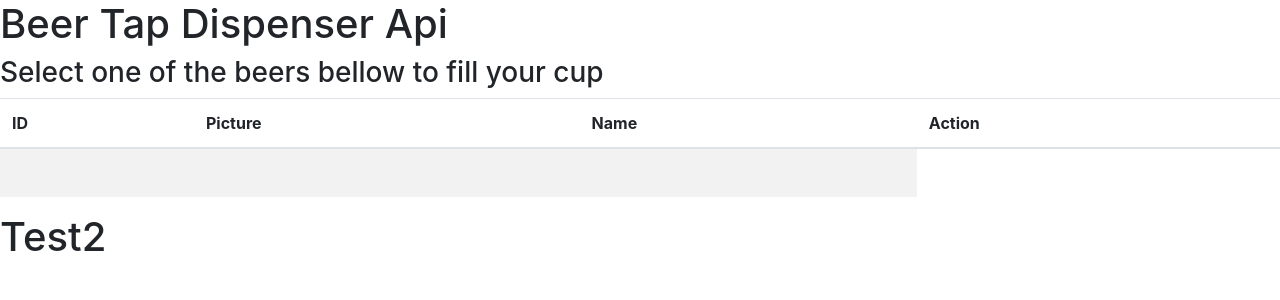
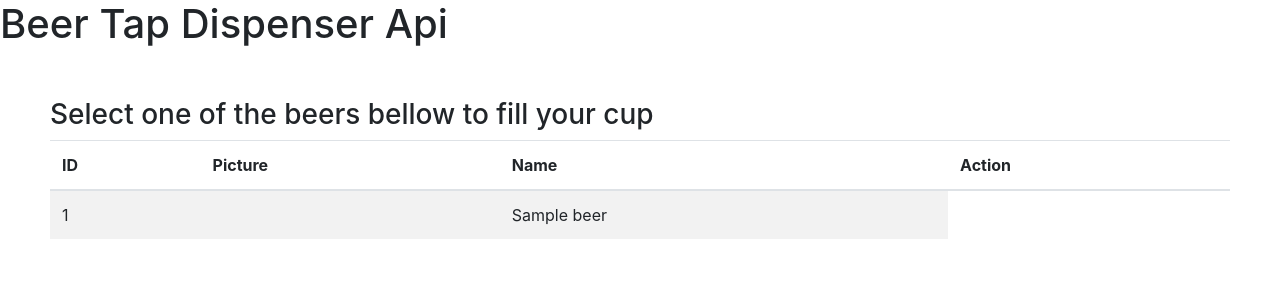
Before and after one commit to angheben/Beer-Tap-Dispenser-API, a Django app: page / in a window 1280 px wide. Shown: the top 300 px of the page. Run offline with Django 4.2, Linux system fonts and the light colour scheme; tables that the repository leaves empty hold one stand-in row (values such as "Sample post"); some libraries are stand-ins or nearby versions.

Commit message:
serilaizer.py edited, templates edited, api get method edited and working!

```diff
--- a/core/models.py
+++ b/core/models.py
@@ -3,7 +3,7 @@
 
 class Beer(models.Model):
     """
-    This class represent a beer
+    This class represent a beer object
     """
     type = [
         ("Pilsen", "Pilsen"),
@@ -20,7 +20,7 @@
     cost_per_liter = models.DecimalField(name='cost_per_liter', decimal_places=2, max_digits=10)
     flow_volume = models.DecimalField(name='flow_volume', decimal_places=2, max_digits=10)
     type = models.CharField(name="type", choices=type, max_length=100)
-    image = StdImageField(name='image', upload_to='beer_pictures', variations={"thumb": {"width": 100, "height": 200,
+    image = StdImageField(name='image', upload_to='beer_pictures', variations={"thumb": {"width": 50, "height": 100,
                                                                                          "crop": True}})
     times_used = models.IntegerField(name='times_used', default=0)
 
--- a/core/serializer.py
+++ b/core/serializer.py
@@ -3,4 +3,6 @@
 
 
 class BeerSerializer(serializers.Serializer):
-    fields = ['id', 'name', 'brand', 'cost_per_liter', 'flow_volume', 'times_used']
+    class Meta:
+        model = Beer
+        fields = ['id', 'name', 'brand', 'cost_per_liter', 'flow_volume', 'times_used']
--- /dev/null
+++ b/core/static/css/style.css
@@ -0,0 +1,3 @@
+.row {
+  margin: 50px; /* this will add a margin of 20 pixels to all sides of the element */
+}
--- a/core/templates/base.html
+++ b/core/templates/base.html
@@ -1,11 +1,13 @@
 
 <!DOCTYPE html>
 {% load bootstrap4 %}
+{% bootstrap_css %}
+{% load static %}
 <html lang="en">
 <head>
     <meta charset="UTF-8">
     <meta name="viewport" content="width=device.width, initial-scale=1, shrink-to-fit-=no">
-    {% bootstrap_css %}
+    <link rel="stylesheet" href="{% static '/css/style.css' %}">
     <title> Beer Tap Dispenser API </title>
 </head>
 <body>
--- a/core/templates/index.html
+++ b/core/templates/index.html
@@ -1,7 +1,10 @@
-
 {% extends 'base.html' %}
 {% block content %}
 {% load static %}
+<head>
+  <link rel="stylesheet" href="{% static '/css/style.css' %}">
+</head>
+<div class="row" >
     <h3> Select one of the beers bellow to fill your cup </h3>
     <table class="table table-striped">
         <thead>
@@ -13,12 +16,14 @@
             </tr>
         </thead>
         <tbody>
+            {% for beer in beers %}
             <tr>
-            <td>{{ id }}</td>
-            <td><img src="{{ beer.beer_pictures.thumb.url }}" alt="{{ produto.nome }}"></td>
-            <td> {{ name }}</td>
+                <td>{{ beer.id }}</td>
+                <td><img src="{{ beer.image.thumb.url }}" alt="{{ produto.nome }}"></td>
+                <td> {{ beer.name }}</td>
             </tr>
+            {% endfor %}
         </tbody>
     </table>
-<h1> Test2 </h1>
+</div>
 {% endblock %}
--- a/core/urls.py
+++ b/core/urls.py
@@ -1,9 +1,11 @@
 from django.urls import path, include
-from .views import IndexBeer, CreateBeer, UpdateBeer, DeleteBeer
+from .views import IndexBeer, CreateBeer, UpdateBeer, DeleteBeer, BeerAPIView
 
 urlpatterns = [
     path("", IndexBeer.as_view(), name="index.html"),
     path("create_beer.html", CreateBeer.as_view(), name="create_beer"),
     path("update_beer.html", UpdateBeer.as_view(), name="update_beer"),
     path("delete_beer.html", DeleteBeer.as_view(), name="delete_beer"),
+
+    path("beer_api.html", BeerAPIView.as_view(), name="beer_api"),
 ]
--- a/core/views.py
+++ b/core/views.py
@@ -4,6 +4,7 @@
 from django.views.generic.edit import CreateView, UpdateView, DeleteView
 from django.urls import reverse_lazy
 from rest_framework.views import APIView
+from rest_framework.response import Response
 from .serializer import BeerSerializer
 from rest_framework import status
 
@@ -12,7 +13,7 @@
     template_name = 'index.html'
     model = Beer
     queryset = Beer.objects.all()
-    context_object_name = 'beer'
+    context_object_name = 'beers'
 
 
 class CreateBeer(CreateView):
@@ -38,9 +39,12 @@
     This class represent the API views of the beers
     """
 
-    def get_stock_beer(self, request, form=None):
+    serializer_class = BeerSerializer
+
+    def get(self, request, form=None):
         """
         This method serves to display the beers in the dispenser in the day
-        :param request: API
-        :return: The beers in stock
         """
+        queryset = Beer.objects.all()
+        serializer = BeerSerializer(queryset, many=True)
+        return Response(serializer.data)
```
Also changed, not shown: core/heineken.jpg (deleted), 1 other file. Lines whose indentation alone changed are shown as unchanged.
